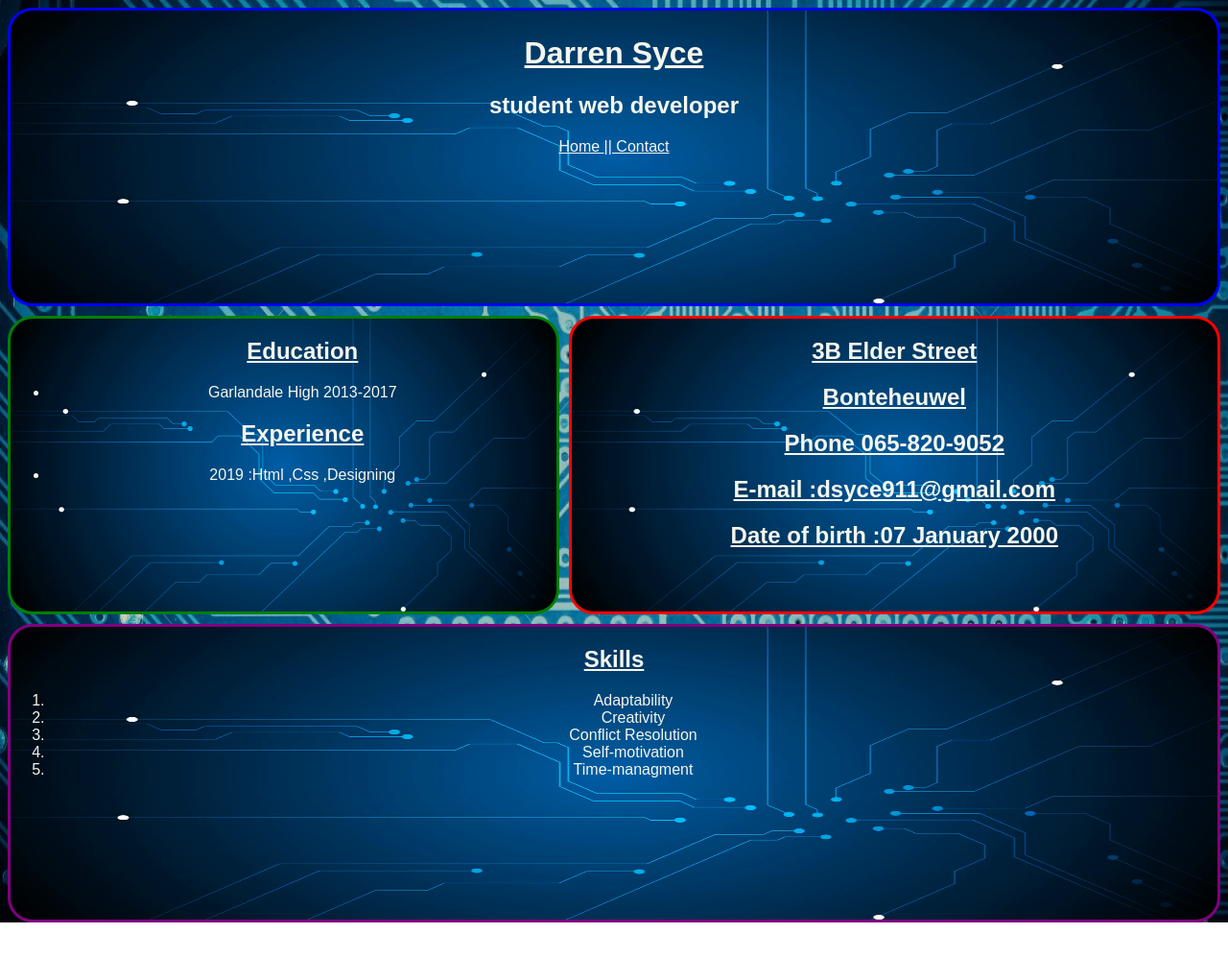
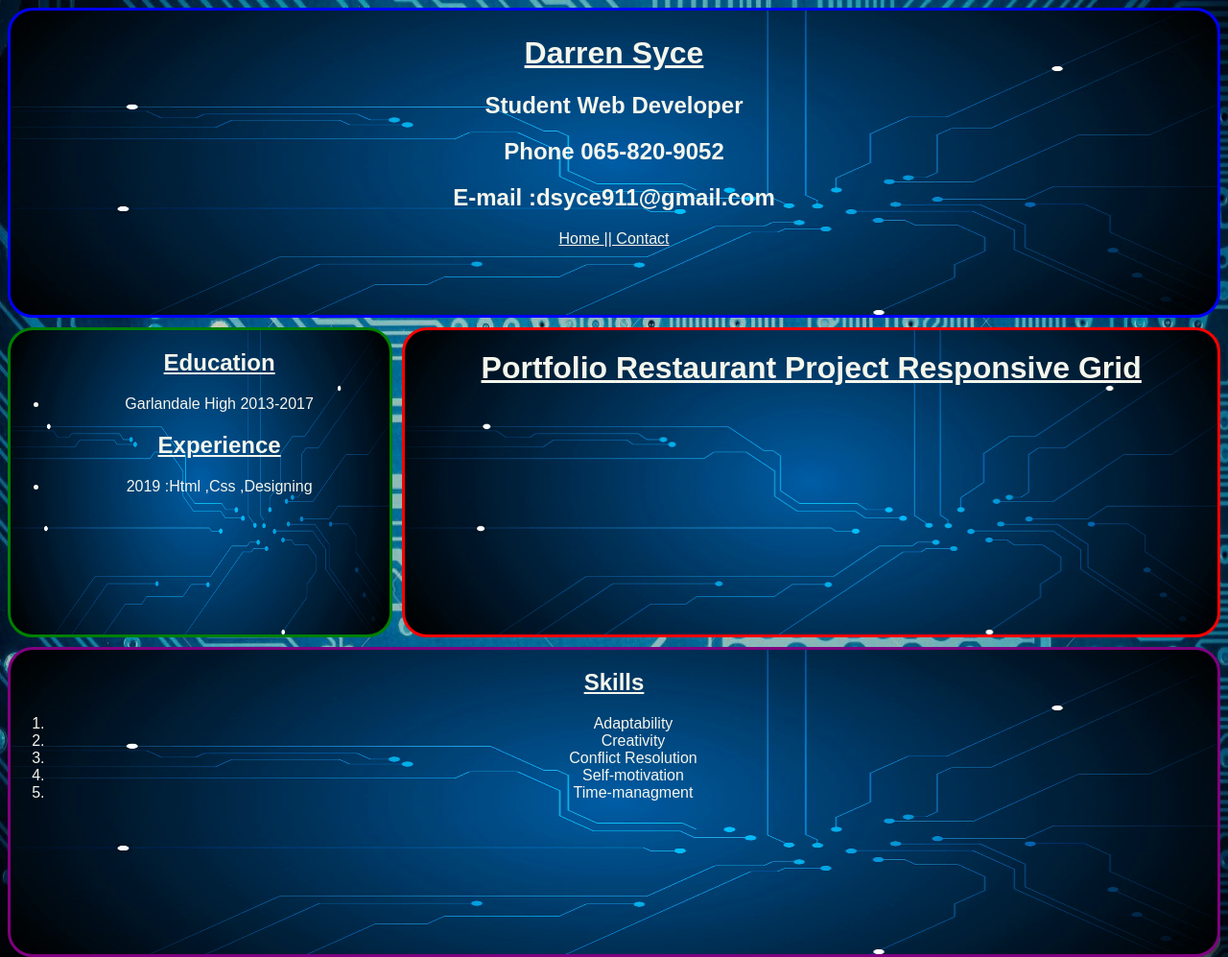
Before and after one commit to Dsyce911/cv, a plain HTML site: page index.html in a window 1280 px wide. Shown: the whole page at 96% size. Before the commit the page ends 961 px from the top, so only its background shows below. Drawn offline with Linux system fonts and the light colour scheme.

Commit message:
update
link

```diff
--- a/index.html
+++ b/index.html
@@ -11,7 +11,9 @@
 
    <div class="one">
      <h1 style="text-decoration:underline;">Darren Syce</h1>
-     <h2>student web developer</h2>
+     <h2>Student Web Developer</h2>
+     <h2>Phone 065-820-9052</h2>
+     <h2>E-mail :dsyce911@gmail.com</h2>
      <a href="CV.html" style="text-decoration:underline;">Home </a>  <a href="Contact.html">|| Contact</a>
    </div>
 
@@ -25,11 +27,10 @@
    </div>
 
    <div class="three">
-     <h2 style="text-decoration:underline;">3B Elder Street</h>
-     <h2 style="text-decoration:underline;">Bonteheuwel</h>
-     <h2 style="text-decoration:underline;">Phone 065-820-9052</h2>
-     <h2 style="text-decoration:underline;">E-mail :dsyce911@gmail.com</h2>
-     <h2 style="text-decoration:underline;">Date of birth :07 January 2000</h2>
+     <h1 style="text-decoration:underline;">Portfolio</h>
+     <a href="https://dsyce911.github.io/restraunt/" style="text-decoration:underline;">Restaurant Project </a>
+     <a href="https://dsyce911.github.io/Grid/" style="text-decoration:underline;">
+       Responsive Grid </a>
    </div>
 
   <div class="four">
@@ -55,5 +56,6 @@
 
 
 
+
   </body>
 </html>
```
Also changed, not shown: 1 other file.
